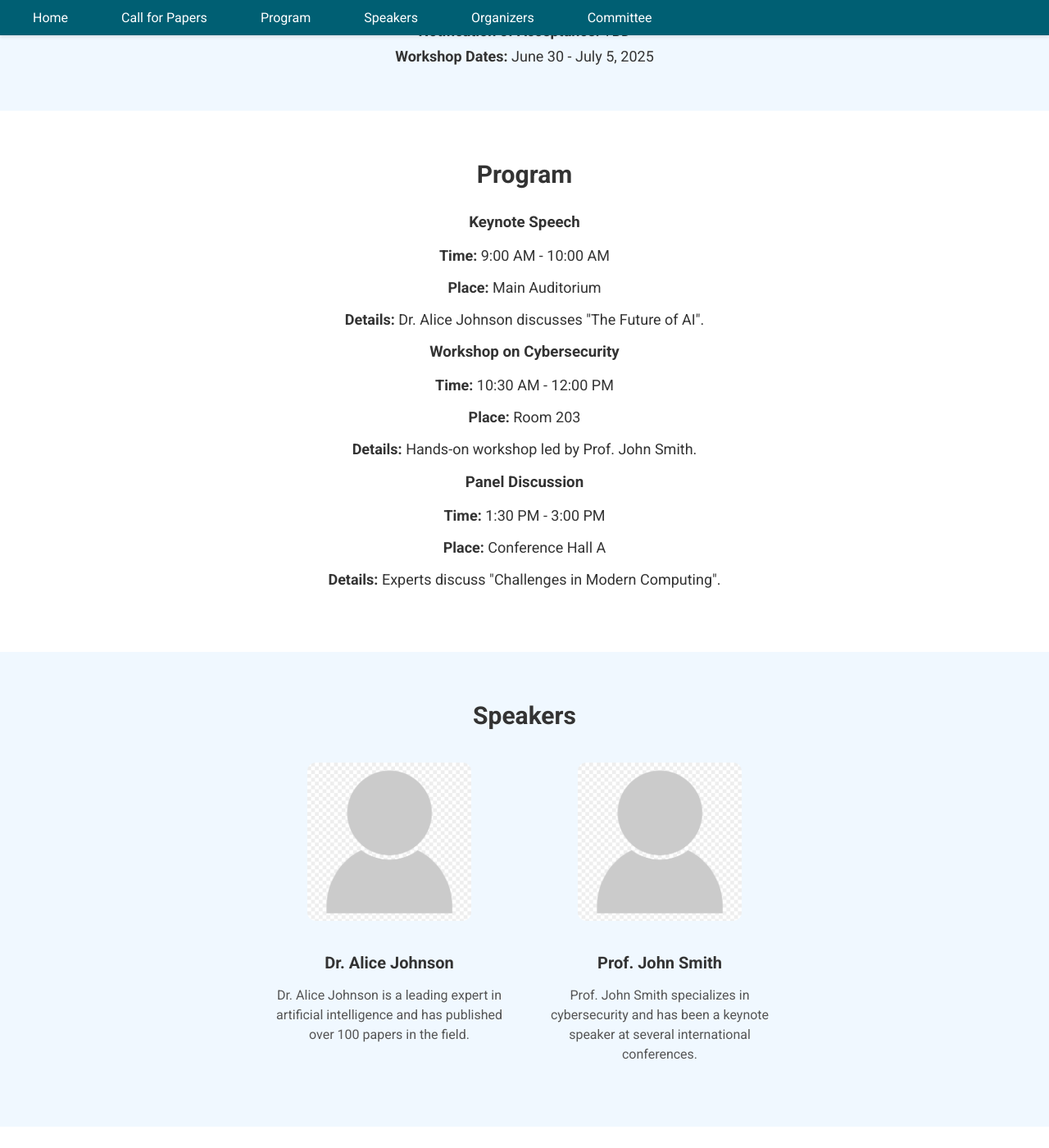
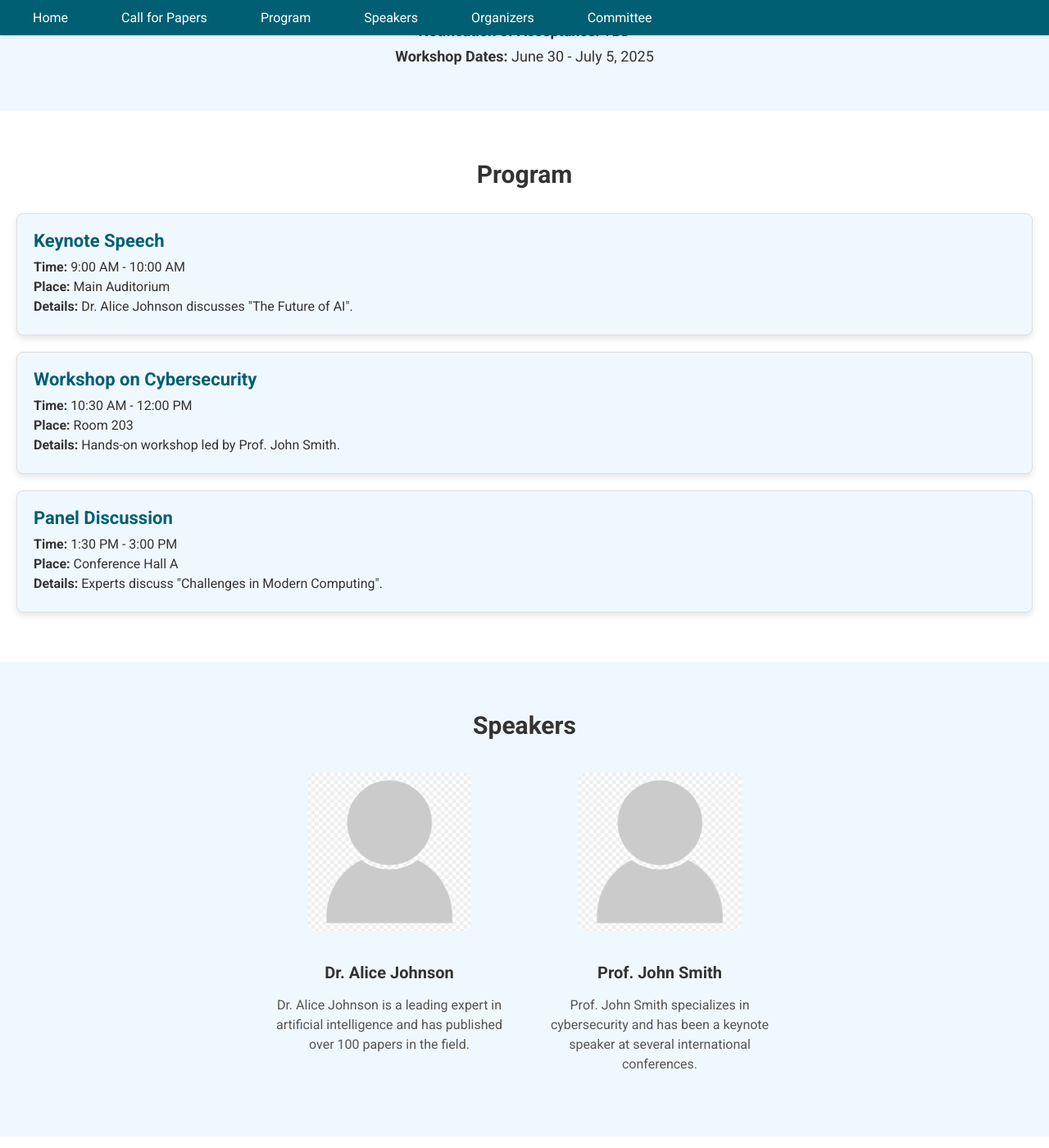
Before and after one commit to combayns2025/combayns2025.github.io, a Jekyll site: the page built from index.md, in a window 1280 px wide and 1400 px high, scrolled down 608 px. Shown: the whole window at 82% size. Built offline with Jekyll 4.4.1, drawn with Linux system fonts in a browser that asks for light colours.

Commit message:
Update style.css

```diff
--- a/assets/css/style.css
+++ b/assets/css/style.css
@@ -147,8 +147,30 @@ main {
   margin-bottom: 30px;
 }
 
-#program p {
-  font-size: 18px;
+.program-container {
+  display: flex;
+  flex-direction: column;
+  gap: 20px;
+}
+
+.program-event {
+  background-color: #f0f8ff;
+  border: 1px solid #ddd;
+  border-radius: 8px;
+  padding: 20px;
+  text-align: left;
+  box-shadow: 0 4px 8px rgba(0, 0, 0, 0.1);
+}
+
+.program-event h3 {
+  margin: 0 0 10px;
+  font-size: 22px;
+  color: #005f73;
+}
+
+.program-event p {
+  margin: 5px 0;
+  font-size: 16px;
   color: #333;
 }
 
```
